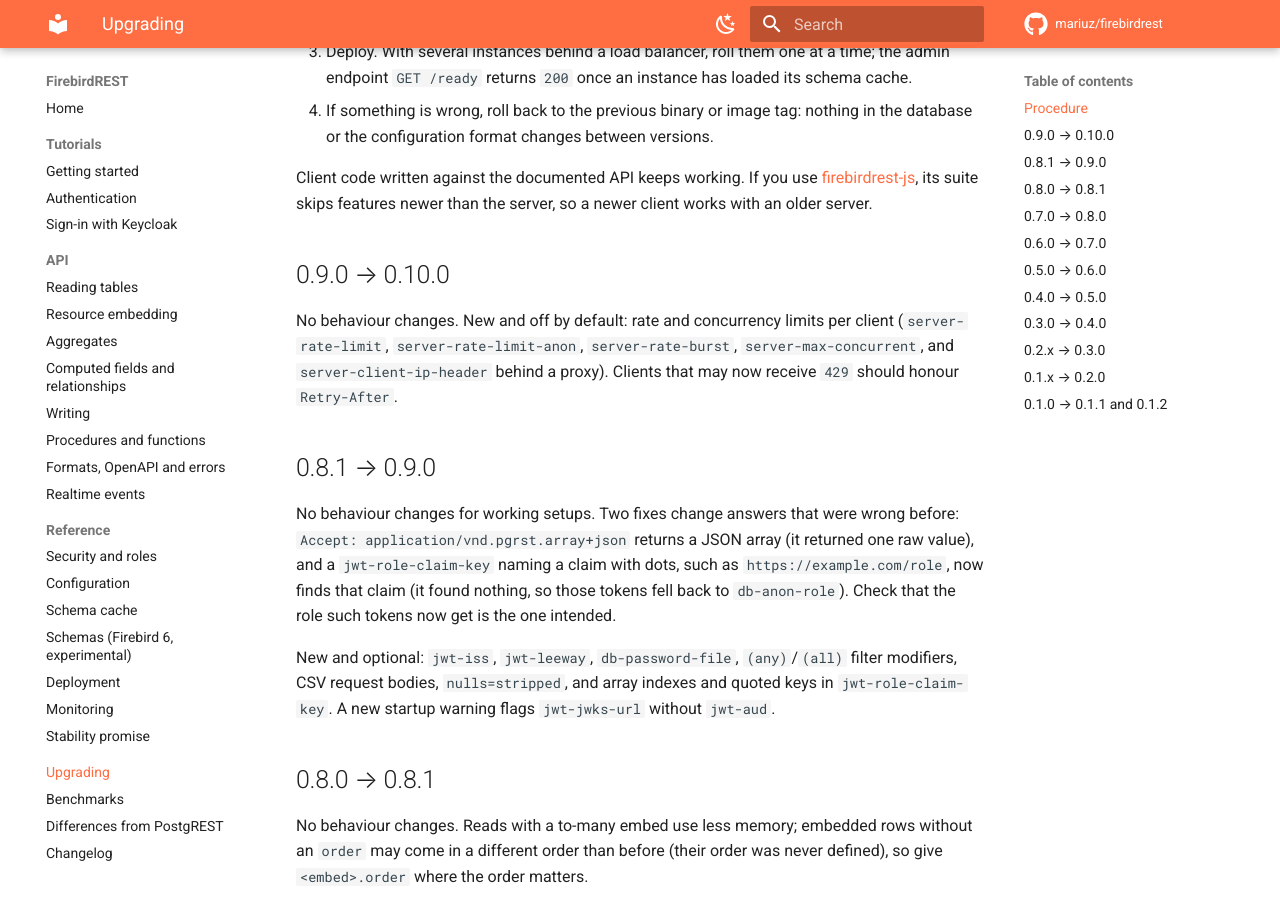
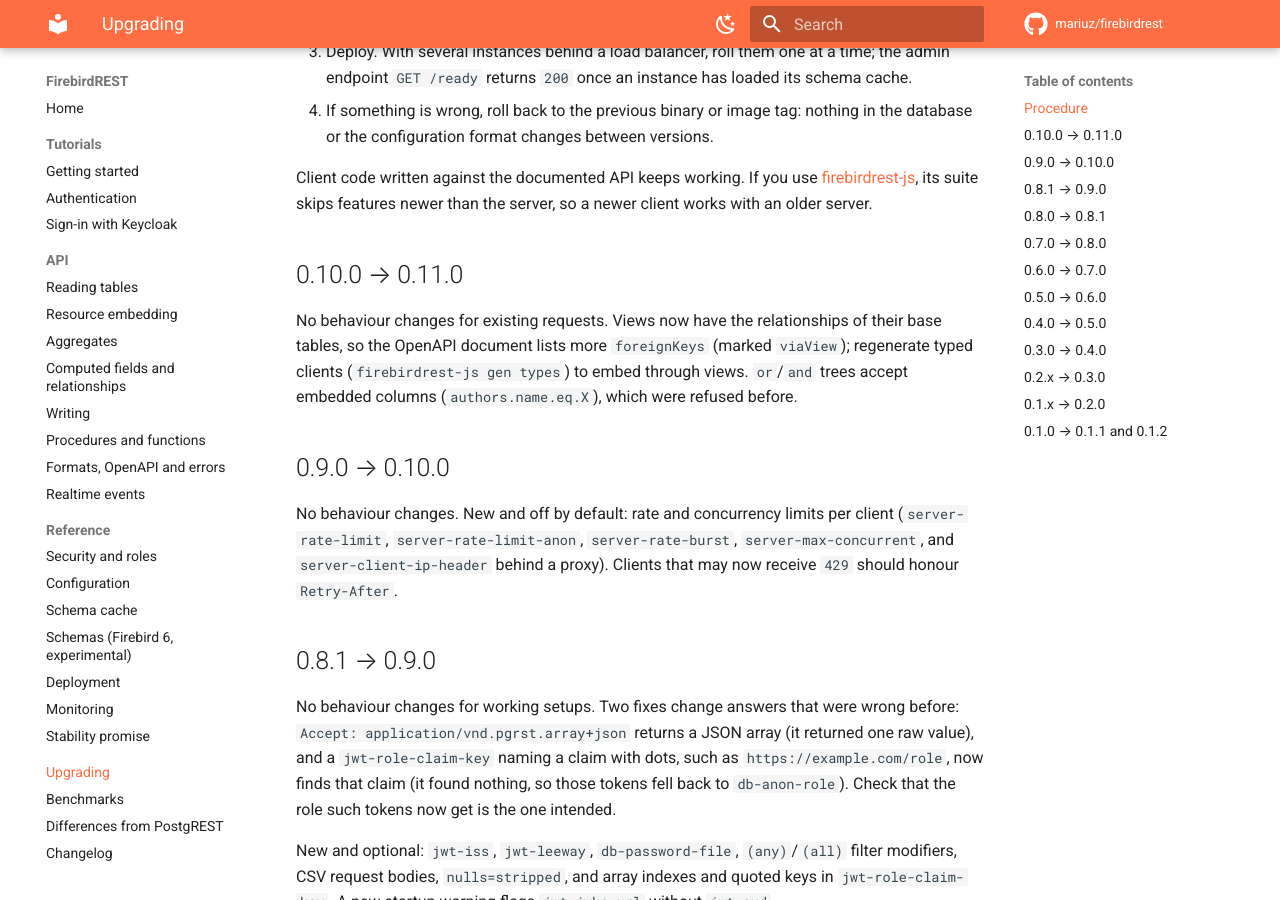
Before and after one commit to mariuz/firebirdrest, an MkDocs documentation site: the page built from docs/upgrading.md, in a window 1280 px wide and 900 px high, scrolled down 550 px. Built offline with MkDocs 1.6.1 and Material for MkDocs 9.7.7, drawn with Linux system fonts in a browser that asks for light colours; comment, search, counter and statistics services are not loaded.

Commit message:
Prepare 0.11.0
Co-Authored-By: Claude Opus 5.5 <noreply@anthropic.com>
Claude-Session: https://claude.ai/code/session_01U3tzQd3SecVYSRkcxDSFQV

```diff
--- a/docs/upgrading.md
+++ b/docs/upgrading.md
@@ -23,6 +23,13 @@ binary or image and a restart. What needs attention is listed per version below;
 Client code written against the documented API keeps working. If you use
 [firebirdrest-js](https://github.com/mariuz/firebirdrest-js), its suite skips features newer
 than the server, so a newer client works with an older server.
+
+## 0.10.0 → 0.11.0
+
+No behaviour changes for existing requests. Views now have the relationships of their base
+tables, so the OpenAPI document lists more `foreignKeys` (marked `viaView`); regenerate typed
+clients (`firebirdrest-js gen types`) to embed through views. `or`/`and` trees accept embedded
+columns (`authors.name.eq.X`), which were refused before.
 
 ## 0.9.0 → 0.10.0
 
```
Also changed, not shown: CHANGELOG.md (+4 -1 lines), README.md (+2 -2 lines), docs/index.md (+1 -1 lines), docs/references/deployment.md (+3 -3 lines).
